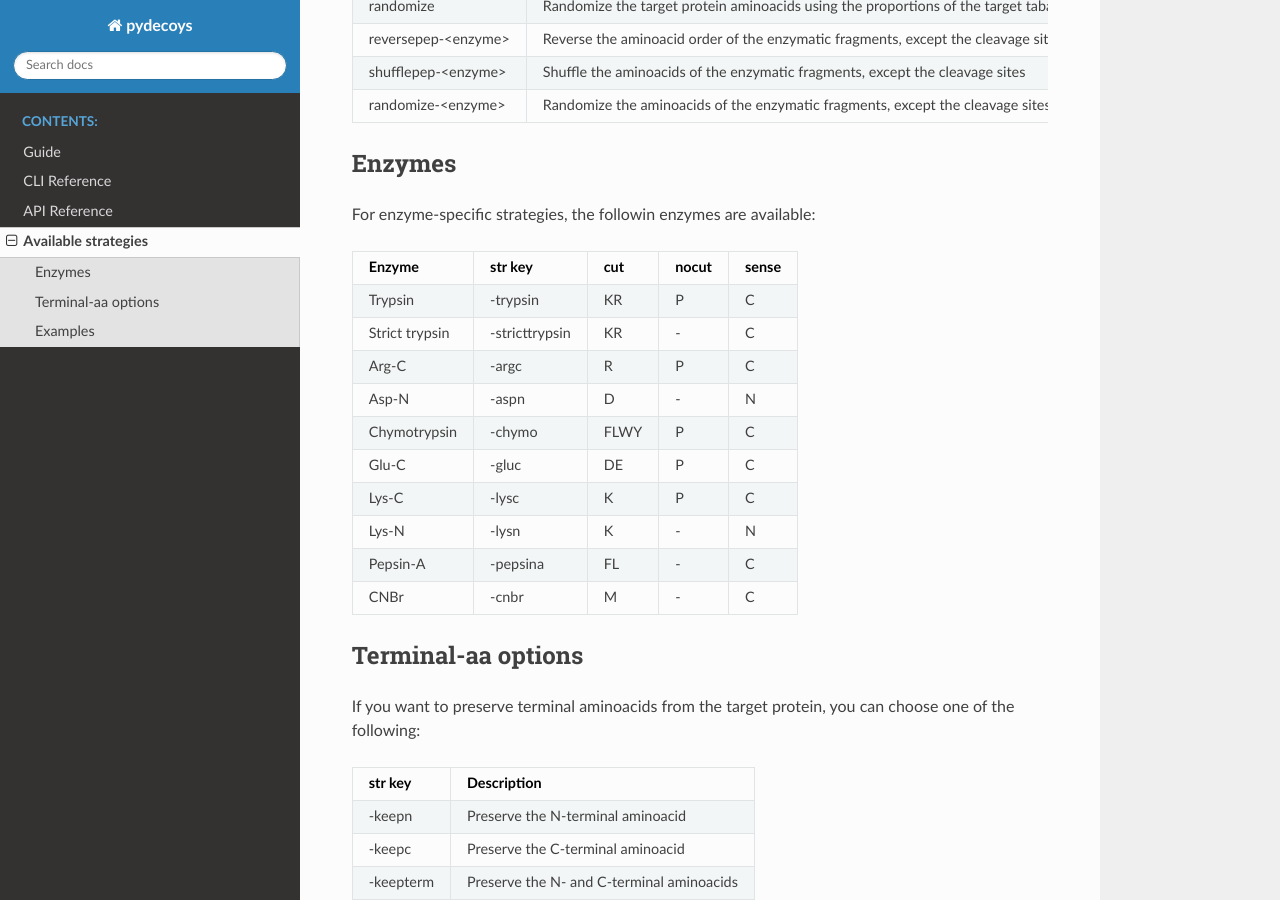
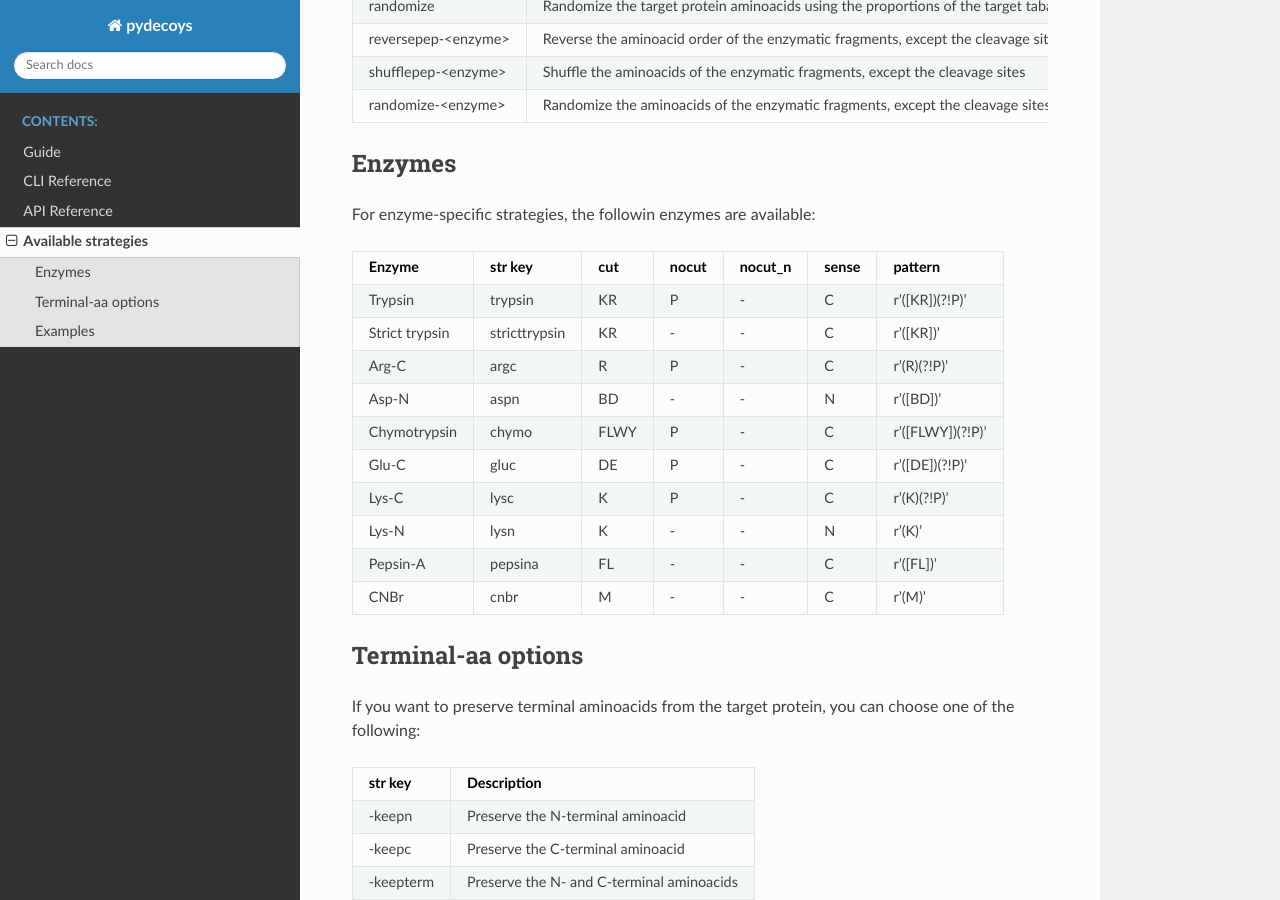
Before and after one commit to CPBMF/pydecoys, a Sphinx documentation site: the page built from docs/source/available.rst, in a window 1280 px wide and 900 px high, scrolled down 317 px. Built offline with Sphinx 7.4.7 and the Read the Docs theme 3.1.0, drawn with Linux system fonts in a browser that asks for light colours.

Commit message:
docs: Update docs with new strategies API and enzyme specifications

```diff
--- a/docs/source/available.rst
+++ b/docs/source/available.rst
@@ -20,20 +20,20 @@ Enzymes
 -------
 For enzyme-specific strategies, the followin enzymes are available:
 
-============== =============== ==== ===== =====
-Enzyme         str key         cut  nocut sense
-============== =============== ==== ===== =====
-Trypsin        \-trypsin       KR   P     C
-Strict trypsin \-stricttrypsin KR   \-    C
-Arg-C          \-argc          R    P     C
-Asp-N          \-aspn          D    \-    N
-Chymotrypsin   \-chymo         FLWY P     C
-Glu-C          \-gluc          DE   P     C
-Lys-C          \-lysc          K    P     C
-Lys-N          \-lysn          K    \-    N
-Pepsin-A       \-pepsina       FL   \-    C
-CNBr           \-cnbr          M    \-    C
-============== =============== ==== ===== =====
+============== =============== ==== ===== ======= ===== ================
+Enzyme         str key         cut  nocut nocut_n sense pattern
+============== =============== ==== ===== ======= ===== ================
+Trypsin        trypsin         KR   P     \-      C     r'([KR])(?!P)'
+Strict trypsin stricttrypsin   KR   \-    \-      C     r'([KR])'
+Arg-C          argc            R    P     \-      C     r'(R)(?!P)'
+Asp-N          aspn            BD   \-    \-      N     r'([BD])'
+Chymotrypsin   chymo           FLWY P     \-      C     r'([FLWY])(?!P)'
+Glu-C          gluc            DE   P     \-      C     r'([DE])(?!P)'
+Lys-C          lysc            K    P     \-      C     r'(K)(?!P)'
+Lys-N          lysn            K    \-    \-      N     r'(K)'
+Pepsin-A       pepsina         FL   \-    \-      C     r'([FL])'
+CNBr           cnbr            M    \-    \-      C     r'(M)'
+============== =============== ==== ===== ======= ===== ================
 
 Terminal-aa options
 -------------------
```
Also changed, not shown: docs/source/api/strategies.rst (+21 -10 lines), docs/source/guide/strategies.rst (+2 -5 lines).
